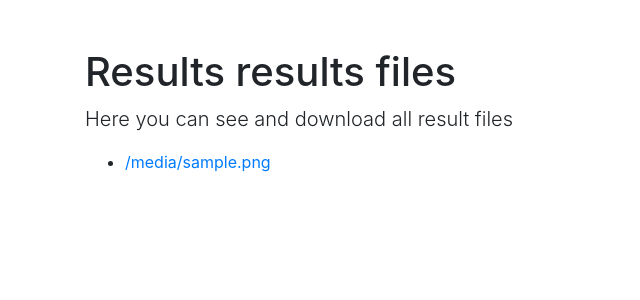
After one commit to EErikas/psych_test_demo, a Django app: template templates/files.html in a window 1280 px wide. The commit adds this page. Shown: the top 300 px of the page, without its empty margins (0-640 px from the left). Run offline with Django 3.2, Linux system fonts and the light colour scheme; the template is opened without the code that fills it: most values are stand-ins (such as "Sample title", 1, 10 or a date in 2020); parts of the project's set-up code (start-up, migrations or seed data) failed here and were passed over; some libraries are stand-ins or nearby versions.

Commit message:
Result files can be accessed and downloaded via link

```diff
--- a/psych_test_demo/settings.py
+++ b/psych_test_demo/settings.py
@@ -122,3 +122,6 @@ USE_TZ = True
 # https://docs.djangoproject.com/en/3.0/howto/static-files/
 
 STATIC_URL = '/static/'
+# Media folder config
+MEDIA_URL = '/media/'
+MEDIA_ROOT = os.path.join(BASE_DIR, 'media')
--- a/psych_test_demo/urls.py
+++ b/psych_test_demo/urls.py
@@ -15,10 +15,15 @@ Including another URLconf
 """
 from django.contrib import admin
 from django.urls import path
-from questions.views import show_questions, generate_file
+from django.conf import settings
+from django.conf.urls.static import static
+from questions.views import show_questions, generate_file, show_files
 
 urlpatterns = [
-    # path('admin/', admin.site.urls),
+    path('admin/', admin.site.urls),
     path('', show_questions, name='questions'),
-    path('results', generate_file, name='results')
+    path('results', generate_file, name='results'),
+    path('files', show_files, name='files')
 ]
+if settings.DEBUG:
+    urlpatterns += static(settings.MEDIA_URL, document_root=settings.MEDIA_ROOT)
--- /dev/null
+++ b/templates/files.html
@@ -0,0 +1,12 @@
+{% extends 'base.html' %}
+{% block content %}
+    <h1 class="mt-5">Results results files</h1>
+    <p class="lead">Here you can see and download all result files</p>
+    <ul>
+        {% for file in files %}
+            <li>
+                <a href="/media/results/{{ file }}">{{ file }}</a>
+            </li>
+        {% endfor %}
+    </ul>
+{% endblock %}
--- a/templates/results.html
+++ b/templates/results.html
@@ -1,6 +1,6 @@
 {% extends 'base.html' %}
 {% block content %}
     <h1 class="mt-5">Results saved</h1>
-    <p class="lead">Your results have been saved to <b>{{ file }}</b></p>
+{#    <p class="lead">Your results have been saved to <b>{{ file }}</b></p>#}
     <p class="lead"><a href="{% url 'questions' %}">Take a quiz again</a></p>
 {% endblock %}
```
Also changed, not shown: questions/views.py (+8 -3 lines).
